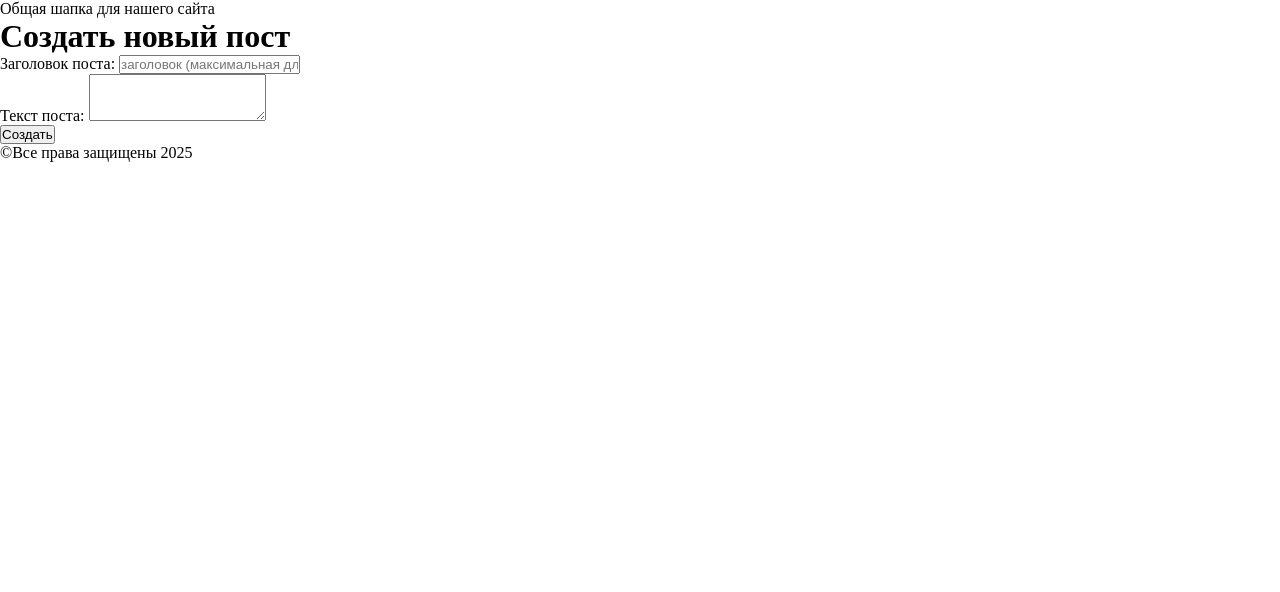
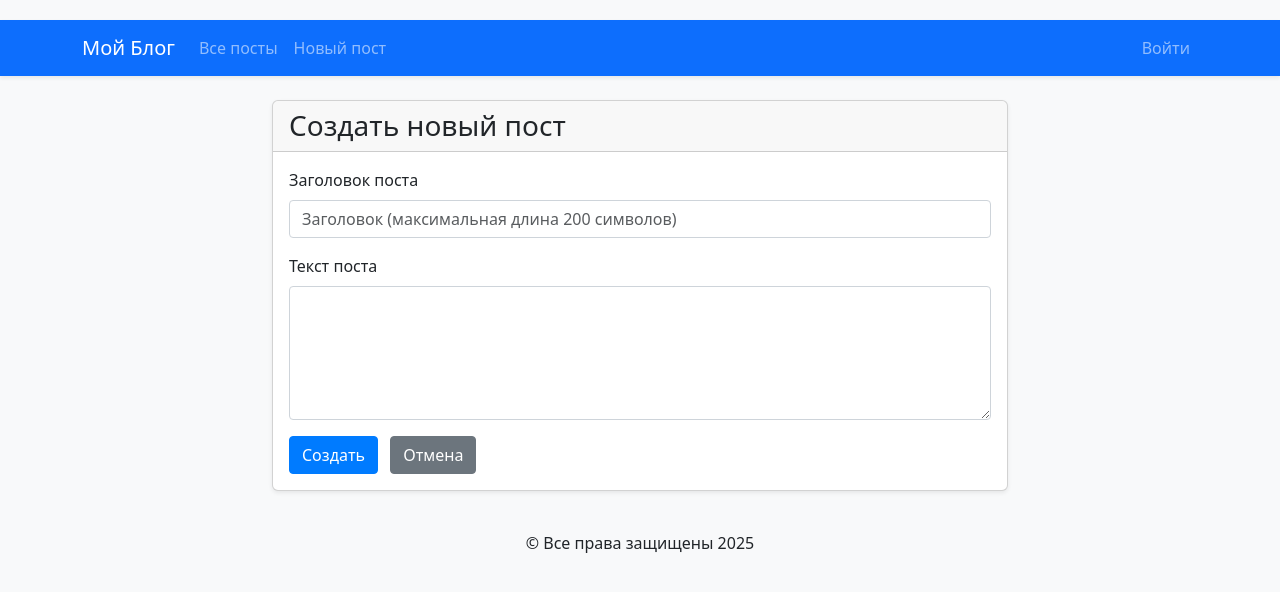
Before and after one commit to Reazordd/Pikabu-E, a Django app: page /posts/add/ in a window 1280 px wide. Shown: the top 592 px of the page. Run offline with Django 5.2, Linux system fonts and the light colour scheme.

Commit message:
Стилизовать форму PostForm при помощи BS классов. Изменить навигационное меню, добавить nav-menu из BS.

```diff
--- a/blog/templates/blog/post_add.html
+++ b/blog/templates/blog/post_add.html
@@ -3,21 +3,29 @@
 {% block title %}Создать пост{% endblock title %}
 
 {% block content %}
-    <h1>Создать новый пост</h1>
-
-    <form method="POST">
-        {% csrf_token %}
-
-        <div>
-            <label for="titleInput">Заголовок поста:</label>
-            <input id="titleInput" name="title" type="text" placeholder="заголовок (максимальная длина 200 символов)" required>
+    <div class="row justify-content-center">
+        <div class="col-md-8">
+            <div class="card">
+                <div class="card-header">
+                    <h1 class="h3 mb-0">Создать новый пост</h1>
+                </div>
+                <div class="card-body">
+                    <form method="POST">
+                        {% csrf_token %}
+                        <div class="mb-3">
+                            <label for="titleInput" class="form-label">Заголовок поста</label>
+                            <input type="text" class="form-control" id="titleInput" name="title"
+                                   placeholder="Заголовок (максимальная длина 200 символов)" required>
+                        </div>
+                        <div class="mb-3">
+                            <label for="textInput" class="form-label">Текст поста</label>
+                            <textarea class="form-control" id="textInput" name="text" rows="5"></textarea>
+                        </div>
+                        <button type="submit" class="btn btn-primary">Создать</button>
+                        <a href="{% url 'post_list' %}" class="btn btn-secondary">Отмена</a>
+                    </form>
+                </div>
+            </div>
         </div>
-
-        <div>
-            <label for="textInput">Текст поста:</label>
-            <textarea id="textInput" name="text" rows="3"></textarea>
-        </div>
-
-        <button type="submit">Создать</button>
-    </form>
+    </div>
 {% endblock content %}
--- a/static/css/core.css
+++ b/static/css/core.css
@@ -51,3 +51,17 @@ textarea.form-control {
     background-color: #6c757d;
     border-color: #6c757d;
 }
+
+/* Дополнительные стили, если нужно переопределить Bootstrap */
+body {
+    padding-top: 20px;
+    background-color: #f8f9fa;
+}
+
+.card {
+    box-shadow: 0 0.125rem 0.25rem rgba(0, 0, 0, 0.075);
+}
+
+.navbar {
+    box-shadow: 0 0.125rem 0.25rem rgba(0, 0, 0, 0.075);
+}
--- a/templates/base.html
+++ b/templates/base.html
@@ -1,16 +1,52 @@
 {% load static %}
 
 <!DOCTYPE html>
-<html>
+<html lang="ru">
 <head>
     <meta charset="UTF-8">
     <meta name="viewport" content="width=device-width, initial-scale=1.0">
     <title>{% block title %}{% endblock title %}</title>
+    <!-- Подключаем Bootstrap CSS -->
+    <link href="https://cdn.jsdelivr.net/npm/bootstrap@5.3.0/dist/css/bootstrap.min.css" rel="stylesheet">
     <link rel="stylesheet" href="{% static 'css/core.css' %}">
 </head>
 <body>
-    <header>Общая шапка для нашего сайта</header>
-    <main>{% block content %}{% endblock content %}</main>
-    <footer>&copy;Все права защищены 2025</footer>
+<!-- Навигационное меню Bootstrap -->
+<nav class="navbar navbar-expand-lg navbar-dark bg-primary mb-4">
+    <div class="container">
+        <a class="navbar-brand" href="{% url 'post_list' %}">Мой Блог</a>
+        <button class="navbar-toggler" type="button" data-bs-toggle="collapse" data-bs-target="#navbarNav">
+            <span class="navbar-toggler-icon"></span>
+        </button>
+        <div class="collapse navbar-collapse" id="navbarNav">
+            <ul class="navbar-nav me-auto">
+                <li class="nav-item">
+                    <a class="nav-link" href="{% url 'post_list' %}">Все посты</a>
+                </li>
+                <li class="nav-item">
+                    <a class="nav-link" href="{% url 'new_post' %}">Новый пост</a>
+                </li>
+            </ul>
+            <ul class="navbar-nav">
+                <li class="nav-item">
+                    <a class="nav-link" href="{% url 'login' %}">Войти</a>
+                </li>
+            </ul>
+        </div>
+    </div>
+</nav>
+
+<main class="container">
+    {% block content %}{% endblock content %}
+</main>
+
+<footer class="bg-light text-center py-3 mt-4">
+    <div class="container">
+        &copy; Все права защищены 2025
+    </div>
+</footer>
+
+<!-- Подключаем Bootstrap JS -->
+<script src="https://cdn.jsdelivr.net/npm/bootstrap@5.3.0/dist/js/bootstrap.bundle.min.js"></script>
 </body>
 </html>
```
Also changed, not shown: blog/templates/blog/login.html (+22 -16 lines), blog/templates/blog/post_detail.html (+17 -6 lines), blog/templates/blog/post_edit.html (+24 -10 lines), blog/templates/blog/post_list.html (+16 -8 lines).
